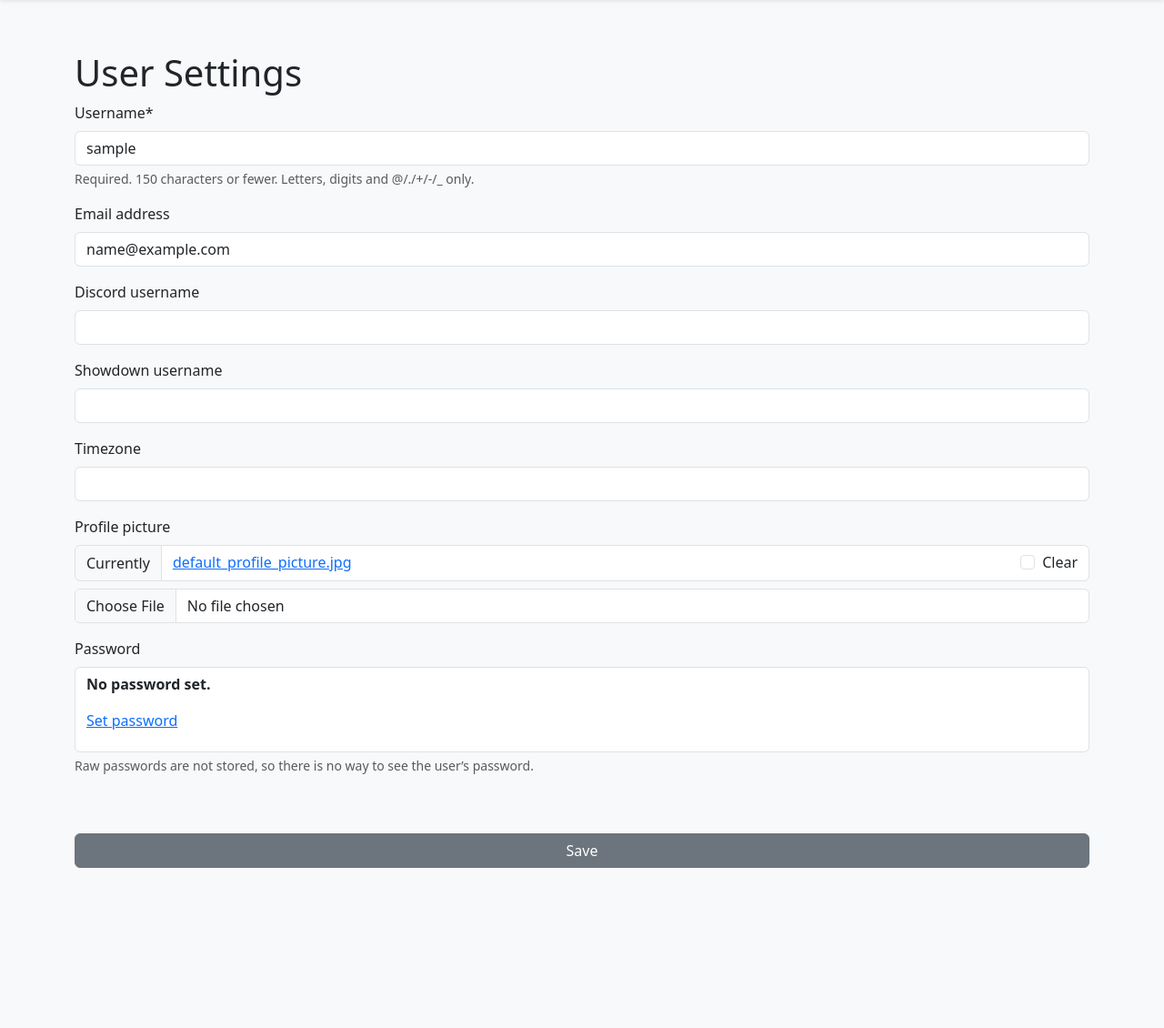
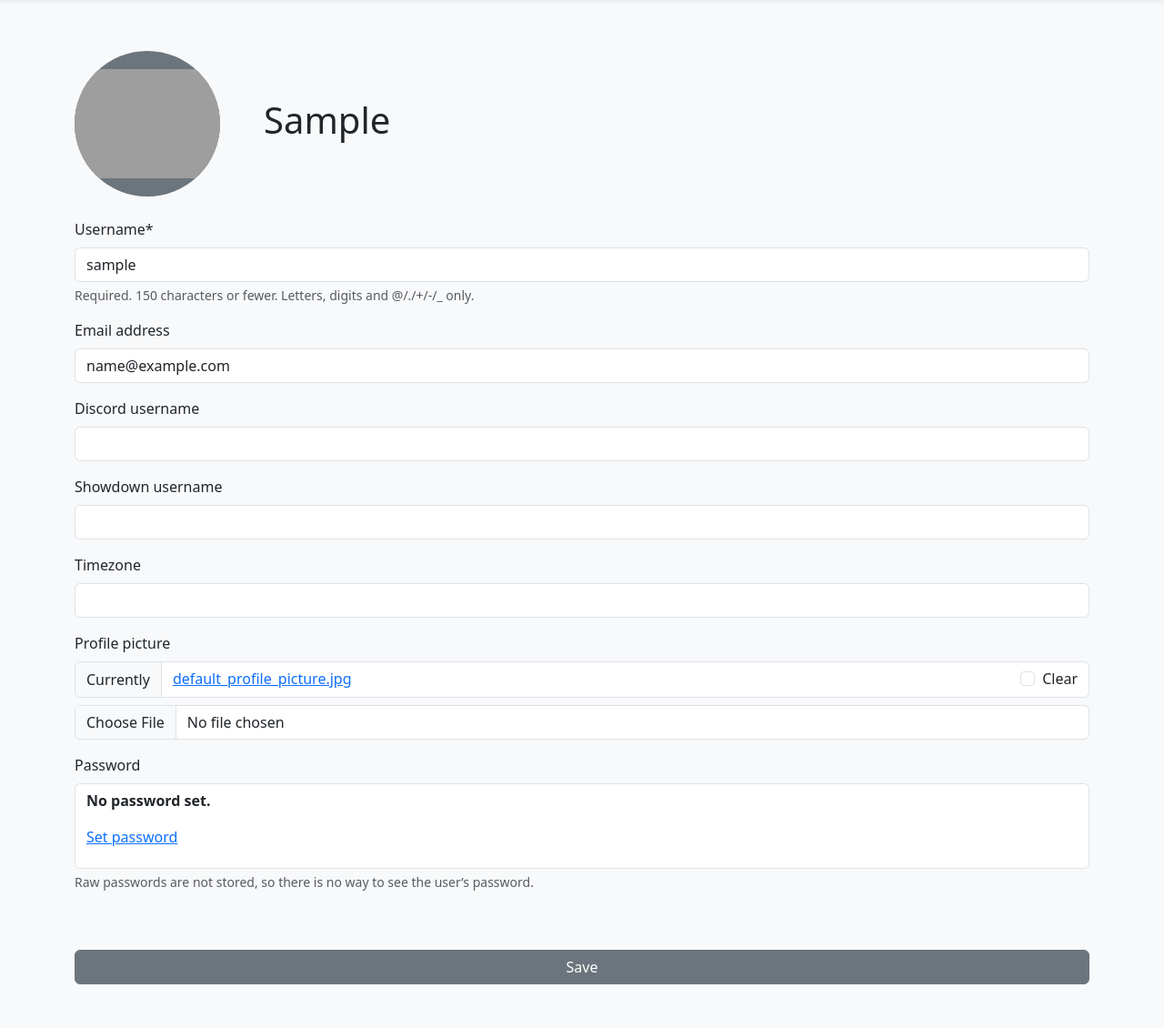
Before and after one commit to samuel-peter-chowdhury/PokemonDraftSite, a Django app: page /users/settings/ in a window 1280 px wide. Shown: the part 56-1186 px from the top of the page at 91% size. Before the commit the page ends 1010 px from the top, so only its background shows below. Run offline with Django 5.2, Linux system fonts and the light colour scheme; the visitor is signed in with stand-in values (Sample User, id 1); data that the repository does not hold is empty; some libraries are stand-ins or nearby versions; grey boxes are pictures that could not be loaded.

```diff
--- a/core/leagues/models.py
+++ b/core/leagues/models.py
@@ -12,7 +12,7 @@ class SeasonStatus(models.TextChoices):
 class League(BaseModel):
     name = models.CharField(max_length=50)
     abbreviation = models.CharField(max_length=4)
-    logo = models.ImageField(default='default_league_logo.png', blank=True, null=True)
+    logo = models.ImageField(default='defaults/default_league_logo.png', blank=True, null=True, upload_to='leagues_logos/')
     password = models.CharField(max_length=20)
     members = models.ManyToManyField(CustomUser, related_name='member_leagues')
     moderators = models.ManyToManyField(CustomUser, related_name='moderator_leagues')
@@ -33,7 +33,7 @@ class Season(BaseModel):
 
 class Team(BaseModel):
     name = models.CharField(max_length=50)
-    logo = models.ImageField(default='default_team_logo.png', blank=True, null=True)
+    logo = models.ImageField(default='defaults/default_team_logo.png', blank=True, null=True, upload_to='team_logos/')
     season = models.ForeignKey(Season, on_delete=models.CASCADE, related_name='teams')
     user = models.ForeignKey(CustomUser, on_delete=models.CASCADE, related_name='teams')
 
--- a/core/leagues/templates/leagues/league_pokemon_list.html
+++ b/core/leagues/templates/leagues/league_pokemon_list.html
@@ -15,8 +15,7 @@
                     <li class="page-item disabled"><a class="page-link" href="#"><i class="fa-solid fa-chevron-left"></i></a></li>
                 {% endif %}
                 <li class="page-item"><a class="page-link" href="?page=1&order_by={{ orderBy }}&page_size={{ pageSize }}">1</a></li>
-                <li class="page-item"><a class="page-link" href="?page=2&order_by={{ orderBy }}&page_size={{ pageSize }}">2</a></li>
-                <li class="page-item disabled"><a class="page-link" href="#">...</a></li>
+                <li class="page-item disabled"><a class="page-link" href="#">Page {{pokemonPage.number}}</a></li>
                 <li class="page-item"><a class="page-link" href="?page={{ lastPage }}&order_by={{ orderBy }}&page_size={{ pageSize }}">{{ lastPage }}</a></li>
                 {% if pokemonPage.has_next %}
                     <li class="page-item"><a class="page-link" href="?page={{ pokemonPage.next_page_number }}&order_by={{ orderBy }}&page_size={{ pageSize }}"><i class="fa-solid fa-chevron-right"></i></a></li>
@@ -172,8 +171,7 @@
                     <li class="page-item disabled"><a class="page-link" href="#"><i class="fa-solid fa-chevron-left"></i></a></li>
                 {% endif %}
                 <li class="page-item"><a class="page-link" href="?page=1&order_by={{ orderBy }}&page_size={{ pageSize }}">1</a></li>
-                <li class="page-item"><a class="page-link" href="?page=2&order_by={{ orderBy }}&page_size={{ pageSize }}">2</a></li>
-                <li class="page-item disabled"><a class="page-link" href="#">...</a></li>
+                <li class="page-item disabled"><a class="page-link" href="#">Page {{pokemonPage.number}}</a></li>
                 <li class="page-item"><a class="page-link" href="?page={{ lastPage }}&order_by={{ orderBy }}&page_size={{ pageSize }}">{{ lastPage }}</a></li>
                 {% if pokemonPage.has_next %}
                     <li class="page-item"><a class="page-link" href="?page={{ pokemonPage.next_page_number }}&order_by={{ orderBy }}&page_size={{ pageSize }}"><i class="fa-solid fa-chevron-right"></i></a></li>
--- a/core/leagues/templates/leagues/league_pokemon_search_results.html
+++ b/core/leagues/templates/leagues/league_pokemon_search_results.html
@@ -10,7 +10,7 @@
                         <li class="page-item disabled"><a class="page-link" href="#"><i class="fa-solid fa-chevron-left"></i></a></li>
                     {% endif %}
                     <li class="page-item" style="cursor: pointer"><a class="page-link" hx-post="{%  url 'leagues:leaguePokemonSearchResults' id=league.id %}?page=1&order_by={{ orderBy }}&page_size={{ pageSize }}">1</a></li>
-                    <li class="page-item disabled"><a class="page-link" href="#">...</a></li>
+                    <li class="page-item disabled"><a class="page-link" href="#">Page {{pokemonPage.number}}</a></li>
                     <li class="page-item" style="cursor: pointer"><a class="page-link" hx-post="{%  url 'leagues:leaguePokemonSearchResults' id=league.id %}?page={{ lastPage }}&order_by={{ orderBy }}&page_size={{ pageSize }}">{{ lastPage }}</a></li>
                     {% if pokemonPage.has_next %}
                         <li class="page-item" style="cursor: pointer"><a class="page-link" hx-post="{%  url 'leagues:leaguePokemonSearchResults' id=league.id %}?page={{ pokemonPage.next_page_number }}&order_by={{ orderBy }}&page_size={{ pageSize }}"><i class="fa-solid fa-chevron-right"></i></a></li>
@@ -166,7 +166,7 @@
                         <li class="page-item disabled"><a class="page-link" href="#"><i class="fa-solid fa-chevron-left"></i></a></li>
                     {% endif %}
                     <li class="page-item" style="cursor: pointer"><a class="page-link" hx-post="{%  url 'leagues:leaguePokemonSearchResults' id=league.id %}?page=1&order_by={{ orderBy }}&page_size={{ pageSize }}">1</a></li>
-                    <li class="page-item disabled"><a class="page-link" href="#">...</a></li>
+                    <li class="page-item disabled"><a class="page-link" href="#">Page {{pokemonPage.number}}</a></li>
                     <li class="page-item" style="cursor: pointer"><a class="page-link" hx-post="{%  url 'leagues:leaguePokemonSearchResults' id=league.id %}?page={{ lastPage }}&order_by={{ orderBy }}&page_size={{ pageSize }}">{{ lastPage }}</a></li>
                     {% if pokemonPage.has_next %}
                         <li class="page-item" style="cursor: pointer"><a class="page-link" hx-post="{%  url 'leagues:leaguePokemonSearchResults' id=league.id %}?page={{ pokemonPage.next_page_number }}&order_by={{ orderBy }}&page_size={{ pageSize }}"><i class="fa-solid fa-chevron-right"></i></a></li>
--- a/core/static/css/style.css
+++ b/core/static/css/style.css
@@ -283,3 +283,19 @@ nav {
     position: sticky;
     top: 0;
 }
+
+.user-profile-picture {
+    display: flex;
+    align-items: center;
+    justify-content: center;
+    height: 10rem;
+    width: 10rem;
+    background-color: var(--bs-secondary);
+    border-radius: 50%;
+    overflow: hidden;
+
+    img {
+        max-width: 10rem;
+        max-height: 10rem;
+    }
+}
--- a/core/users/models.py
+++ b/core/users/models.py
@@ -6,7 +6,7 @@ class CustomUser(AbstractUser):
     discord_username = models.CharField(max_length=32, blank=True, null=True)
     showdown_username = models.CharField(max_length=19, blank=True, null=True)
     timezone = models.CharField(max_length=5, blank=True, null=True)
-    profile_picture = models.ImageField(default='default_profile_picture.jpg', blank=True, null=True)
+    profile_picture = models.ImageField(default='default_profile_picture.jpg', blank=True, null=True, upload_to='profile_pictures/')
 
     def __str__(self):
         return self.username
--- a/core/users/templates/users/settings.html
+++ b/core/users/templates/users/settings.html
@@ -7,8 +7,17 @@
 {% load crispy_forms_tags %}
 {% block content %}
     <div class="container">
-        <h1>User Settings</h1>
-        <form class="d-flex flex-column" action="{% url 'users:settings' %}" method="post">
+        <div class="d-inline-flex align-items-center mb-4">
+            <div class="user-profile-picture me-5">
+                {% if user.profile_picture %}
+                    <img src="{{ user.profile_picture.url }}" alt="User Profile Picture">
+                {% else %}
+                <img src="/media/default_profile_picture.jpg" alt="User Profile Picture">
+                {% endif %}
+            </div>
+            <h1 class="text-capitalize">{{ user.username }}</h1>
+        </div>
+        <form class="d-flex flex-column" action="{% url 'users:settings' %}" method="post" enctype="multipart/form-data">
             {% csrf_token %}
             {{ form|crispy }}
             <button class="btn btn-secondary my-5">Save</button>
```
Also changed, not shown: core/core/views.py (+8 -2 lines), core/leagues/templates/leagues/league_pokemon_search.html (+4 -3 lines), core/leagues/migrations/0006_alter_league_logo_alter_team_logo.py (added), core/users/migrations/0003_alter_customuser_profile_picture.py (added), core/users/migrations/0004_alter_customuser_profile_picture.py (added).
